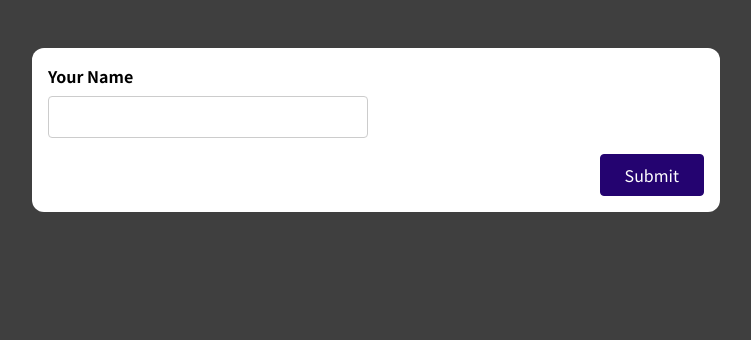
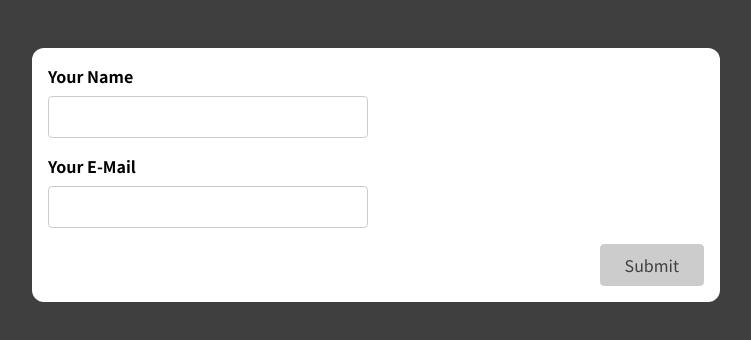
Before and after one commit to SepantaJoshani/Form-Train, a React (Create React App) app: page / in a window 1280 px wide. Shown: the top 340 px of the page, without its empty margins (264-1015 px from the left). Built offline with nearby package versions, Linux system fonts and the light colour scheme.

Commit message:
add-mail-field

```diff
--- a/src/components/SimpleInput.js
+++ b/src/components/SimpleInput.js
@@ -1,11 +1,23 @@
-import {  useState } from "react";
+import { useEffect, useState } from "react";
 
 const SimpleInput = (props) => {
   const [enteredName, setEnteredName] = useState("");
   const [nameTouched, setNameTouched] = useState(false);
+  const [enteredEmail, setEnteredEmail] = useState('')
+  const [enteredEmailTouched, setEnteredEmailTouched] = useState(false)
 
   const nameIsValid = enteredName.trim() !== "";
   const inputNameIsNotValid = !nameIsValid && nameTouched;
+
+const emailIsValid =enteredEmail.includes('@')
+const emailIsNotValid = !emailIsValid && enteredEmailTouched
+
+
+  let formIsValid = false;
+
+  if (nameIsValid&&emailIsValid) {
+    formIsValid = true;
+  }
 
   const nameInputChangeHandler = (event) => {
     setEnteredName(event.target.value);
@@ -15,27 +27,42 @@ const SimpleInput = (props) => {
     setNameTouched(true);
   };
 
+  const emailInputChangeHandler = (event)=>{
+    setEnteredEmail(event.target.value)
+  }
+
+  const emailInputBlurHandler = ()=>{
+    setEnteredEmailTouched(true)
+  }
+
   const formSubmitHandler = (event) => {
     event.preventDefault();
     setNameTouched(true);
+    setEnteredEmailTouched(true)
 
-    if (!nameIsValid) {
+    if (!nameIsValid || !emailIsValid) {
       return;
     }
 
     console.log(enteredName);
 
     setEnteredName("");
-    setNameTouched(false)
+    setNameTouched(false);
+    setEnteredEmail('')
+    setEnteredEmailTouched(false)
   };
 
-  const formClass = inputNameIsNotValid
+  const nameInputClass = inputNameIsNotValid
+    ? "form-control invalid"
+    : "form-control";
+
+    const emailInputClass = emailIsNotValid
     ? "form-control invalid"
     : "form-control";
 
   return (
     <form onSubmit={formSubmitHandler}>
-      <div className={formClass}>
+      <div className={nameInputClass}>
         <label htmlFor="name">Your Name</label>
         <input
           type="text"
@@ -48,8 +75,21 @@ const SimpleInput = (props) => {
           <p className="error-text">Name Field is empty !</p>
         )}
       </div>
+      <div className={emailInputClass}>
+        <label htmlFor="email">Your E-Mail</label>
+        <input
+          type="email"
+          id="email"
+          value={enteredEmail}
+          onChange={emailInputChangeHandler}
+          onBlur={emailInputBlurHandler}
+        />
+        {emailIsNotValid && (
+          <p className="error-text">Please Enter a Valid E-Mail</p>
+        )}
+      </div>
       <div className="form-actions">
-        <button>Submit</button>
+        <button disabled={!formIsValid}>Submit</button>
       </div>
     </form>
   );
--- a/src/index.css
+++ b/src/index.css
@@ -79,6 +79,16 @@ button:active {
   border-color: #33059e;
 }
 
+button:disabled,
+button:disabled:hover,
+button:disabled:active{
+  background: #ccc;
+  color: #3f3f3f;
+  border-color: #ccc;
+  cursor: not-allowed;
+}
+
+
 .form-actions {
   text-align: right;
 }
```
